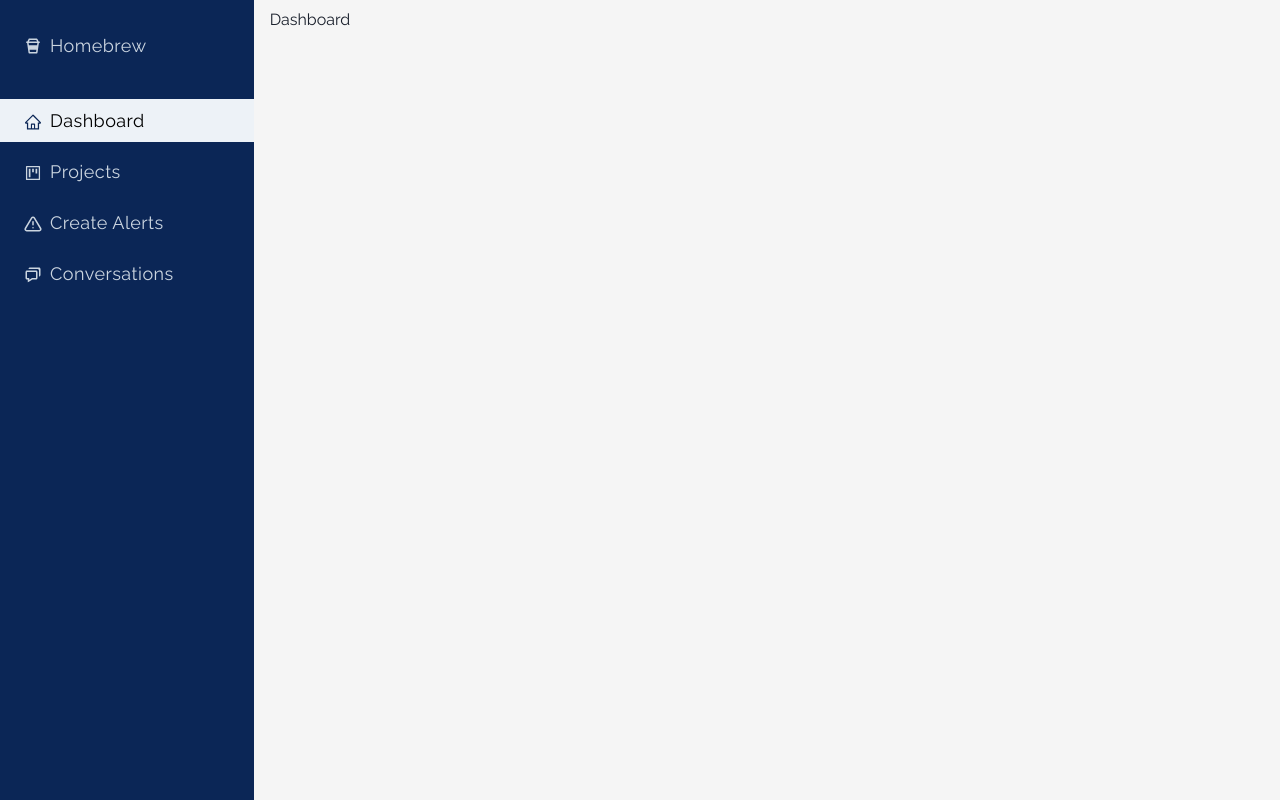
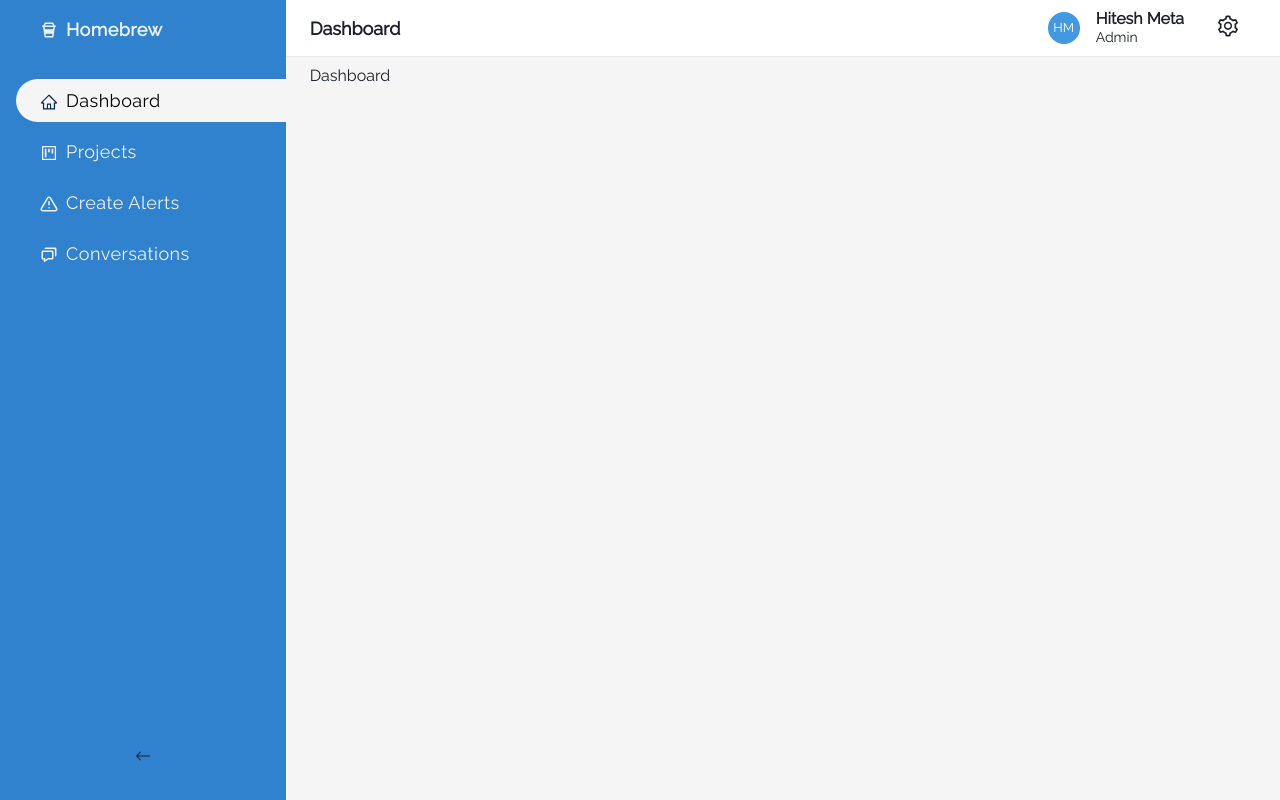
Before and after one commit to hiteshmeta85/sih-web, a Next.js app: page /dashboard in a window 1280 px wide. Built offline with nearby package versions, Linux system fonts and the light colour scheme.

Commit message:
Change Dashboard component to Layout

```diff
--- a/components/DashboardContainer/DashboardContainer.js
+++ /dev/null
@@ -1,22 +0,0 @@
-import React from 'react';
-import Sidebar from "../Sidebar/Sidebar";
-import {Box, Flex} from "@chakra-ui/react";
-
-const DashboardContainer = ({children}) => {
-  return (
-    <Flex>
-      <Sidebar/>
-      <Box
-        flex={1}
-        h={'100vh'}
-        py={2} px={4}
-        overflow={'scroll'}
-        bgColor={'#F5F5F5'}
-      >
-        {children}
-      </Box>
-    </Flex>
-  );
-};
-
-export default DashboardContainer;
--- a/components/Sidebar/Sidebar.js
+++ b/components/Sidebar/Sidebar.js
@@ -1,55 +1,78 @@
-import {Flex, Icon, Link, List, ListIcon, ListItem, Text} from "@chakra-ui/react";
+import {Box, Button, Flex, Icon, Link, List, ListIcon, ListItem, Text} from "@chakra-ui/react";
 import NextLink from "next/link";
 import {SidebarItems} from "./SidebarItems";
 import {useRouter} from "next/router";
 import {BiCoffeeTogo} from "react-icons/bi";
+import {useState} from "react";
+import {BsArrowLeft, BsArrowRight} from "react-icons/bs";
 
 const Sidebar = () => {
 
   const router = useRouter()
 
+  const [isSideBarClosed, setIsSideBarClosed] = useState(false)
+
   return (
     <Flex
       flexDir={'column'}
       overflow={'auto'}
+      justifyContent={'space-between'}
       h={'100vh'}
       letterSpacing={'wide'}
-      bg={'#0B2656'}
-      color={'gray.300'}
+      bg={'blue.500'}
+      color={'gray.100'}
       fontSize={'lg'}
     >
+      <Box>
         <Flex
-        pl={6}
-        pr={20}
-        py={2}
-        my={6}
+          pl={10}
+          pr={!isSideBarClosed ? 24 : 6}
+          py={1}
+          my={3}
           alignItems='center'
         >
-        <Icon as={BiCoffeeTogo} color={'gray.300'} mr={2}/>
-        <Text as={'span'}>Homebrew</Text>
+          <Icon as={BiCoffeeTogo} color={'gray.100'} mr={2}/>
+          {!isSideBarClosed && <Text as={'span'} fontWeight={600}>Homebrew</Text>}
         </Flex>
-      <List>
+        <List my={8} pl={4}>
           {SidebarItems.map((item, index) => {
             return (
               <NextLink href={item.navLink} key={index}>
                 <Link _hover={{textDecorationLine: 'none'}}>
                   <ListItem
                     pl={6}
-                  pr={20}
                     py={2}
                     my={2}
-                  bg={router.pathname === `${item.navLink}` ? 'gray.100' : ''}
+                    borderLeftRadius={24}
+                    alignItems={'center'}
+                    pr={!isSideBarClosed ? 24 : 6}
+                    bg={router.pathname === `${item.navLink}` ? '#F5F5F5' : ''}
                     color={router.pathname === `${item.navLink}` ? 'black' : ''}
-                  _hover={router.pathname !== `${item.navLink}` ? {bg: '#0F2E69'} : ''}
+                    _hover={router.pathname !== `${item.navLink}` ? {bg: 'blue.300'} : ''}
                   >
-                  <ListIcon as={item.icon} color={router.pathname === `${item.navLink}` ? '#0B2656' : 'gray.300'}/>
-                  {item.name}
+                    <ListIcon
+                      as={item.icon}
+                      color={router.pathname === `${item.navLink}` ? '#0B2656' : 'gray.100'}
+                    />
+                    {!isSideBarClosed && item.name}
                   </ListItem>
                 </Link>
               </NextLink>
             )
           })}
         </List>
+      </Box>
+      <Button
+        onClick={() => {
+          setIsSideBarClosed(!isSideBarClosed)
+        }}
+        bg={'transparent'}
+        _hover={{bg: 'blue.300'}}
+        borderRadius={0}
+        my={6}
+      >
+        {!isSideBarClosed ? <BsArrowLeft/> : <BsArrowRight/>}
+      </Button>
     </Flex>
   );
 };
--- /dev/null
+++ b/pages/dashboard/_layout.js
@@ -0,0 +1,60 @@
+import React from 'react';
+import {Avatar, Box, Button, Flex, Icon, Menu, MenuButton, MenuItem, MenuList, Text} from "@chakra-ui/react";
+import {AiOutlineSetting} from "react-icons/ai";
+import Sidebar from "../../components/Sidebar/Sidebar";
+
+const DashboardContainer = ({children, title}) => {
+  return (
+    <Flex>
+      <Sidebar/>
+      <Box
+        flex={1}
+        h={'100vh'}
+        overflow={'scroll'}
+        bg={'#F5F5F5'}
+      >
+        <Flex
+          boxShadow={'xs'}
+          alignItems={'center'}
+          justifyContent={'space-between'}
+          bg={'white'}
+          px={6}
+          py={2}
+        >
+          <Text fontWeight={'bold'}
+                fontSize={'large'}
+          >
+            {title}
+          </Text>
+          <Flex
+            alignItems={'center'} columnGap={4}>
+            <Avatar name='Hitesh Meta' size={'sm'} color={'white'} bg={'blue.400'}/>
+            <Box lineHeight={'120%'}>
+              <Text fontWeight={'semibold'}>Hitesh Meta</Text>
+              <Text fontSize={'sm'}>Admin</Text>
+            </Box>
+            <Menu>
+              <MenuButton
+                as={Button}
+                bg={'transparent'}
+                _hover={{bg: 'transparent'}}
+                _active={{bg: 'transparent'}}
+              >
+                <Icon as={AiOutlineSetting} h={6} w={6}/>
+              </MenuButton>
+              <MenuList>
+                <MenuItem>Account</MenuItem>
+                <MenuItem color={'red.500'}>Logout</MenuItem>
+              </MenuList>
+            </Menu>
+          </Flex>
+        </Flex>
+        <Box px={6} py={2}>
+          {children}
+        </Box>
+      </Box>
+    </Flex>
+  );
+};
+
+export default DashboardContainer;
--- a/pages/dashboard/conversations.js
+++ b/pages/dashboard/conversations.js
@@ -1,9 +1,9 @@
 import React from 'react';
-import DashboardContainer from "../../components/DashboardContainer/DashboardContainer";
+import DashboardContainer from "./_layout";
 
 const Conversations = () => {
   return (
-    <DashboardContainer>Conversations</DashboardContainer>
+    <DashboardContainer title={'Conversations'}>Conversations</DashboardContainer>
   );
 };
 
--- a/pages/dashboard/create-alert.js
+++ b/pages/dashboard/create-alert.js
@@ -1,9 +1,9 @@
 import React from 'react';
-import DashboardContainer from "../../components/DashboardContainer/DashboardContainer";
+import DashboardContainer from "./_layout";
 
 const CreateAlert = () => {
   return (
-    <DashboardContainer>Alert</DashboardContainer>
+    <DashboardContainer title={'Alert'}>Alert</DashboardContainer>
   );
 };
 
--- a/pages/dashboard/index.js
+++ b/pages/dashboard/index.js
@@ -1,10 +1,10 @@
-import DashboardContainer from "../../components/DashboardContainer/DashboardContainer";
 import React from "react";
+import DashboardContainer from "./_layout";
 
 const Index = () => {
 
   return (
-    <DashboardContainer>Dashboard</DashboardContainer>
+    <DashboardContainer title={'Dashboard'}>Dashboard</DashboardContainer>
   );
 };
 
--- a/pages/dashboard/projects.js
+++ b/pages/dashboard/projects.js
@@ -1,9 +1,9 @@
 import React from 'react';
-import DashboardContainer from "../../components/DashboardContainer/DashboardContainer";
+import DashboardContainer from "./_layout";
 
 const Projects = () => {
   return (
-    <DashboardContainer>Projects</DashboardContainer>
+    <DashboardContainer title={'Projects'}>Projects</DashboardContainer>
   );
 };
 
--- a/theme.js
+++ b/theme.js
@@ -2,8 +2,11 @@ import { extendTheme } from '@chakra-ui/react'
 
 const theme = extendTheme({
   fonts: {
-    heading: `'Open Sans', sans-serif`, // Defaults to weight 400 with normal variant.
-    body: `'Raleway', sans-serif`, // Defaults to weight 700 with normal variant.
+    heading: `'Open Sans', sans-serif`, // Defaults to weight 700 with normal variant.
+    body: `'Raleway', sans-serif`, // Defaults to weight 400 with normal variant.
+  },
+  colors: {
+
   },
 })
 
```
Also changed, not shown: lib/Firebase.js (added, +15 -0 lines), 1 other file (tests, documents, lock files or other folders). Lines whose indentation alone changed are shown as unchanged.
